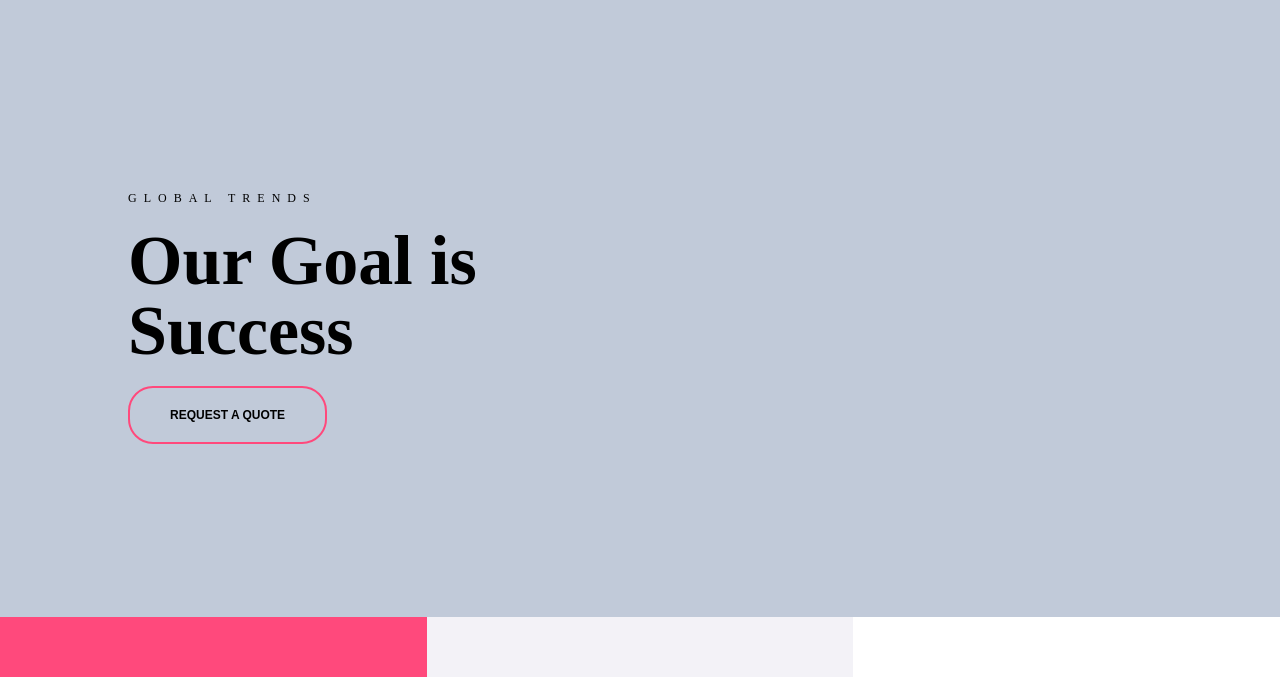
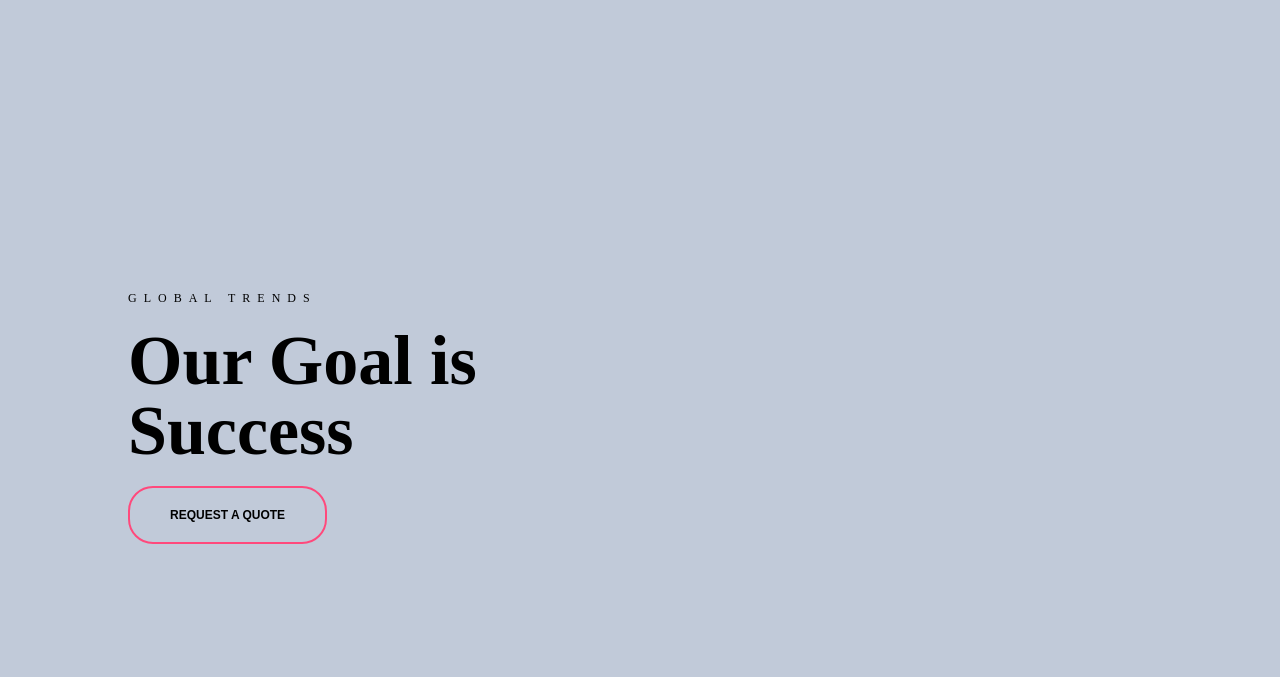
Before and after one commit to adityasethi-v2/training-html-css, a plain HTML site: page index.html in a window 1280 px wide. Shown: the part 77-754 px from the top of the page. Drawn offline with Linux system fonts and the light colour scheme; a web font is replaced by a local one.

Commit message:
revert height change

```diff
--- a/css/main.css
+++ b/css/main.css
@@ -10,8 +10,8 @@ html, body {
 	width: 100%;
 }
 
-.height-600-p {
-	height: 600px;
+.height-100-p {
+	height: 100%;
 }
 
 .full-box {
--- a/index.html
+++ b/index.html
@@ -25,7 +25,7 @@
 		</div>
 		<div class="mobile-show menu-icon pull-right"></div>
 	</div>
-	<div class="flex-container height-600-p">
+	<div class="flex-container height-100-p">
 		<div class="full-box slider">
 			<div class="detail">
 				<div class="text-space display-column">
```
